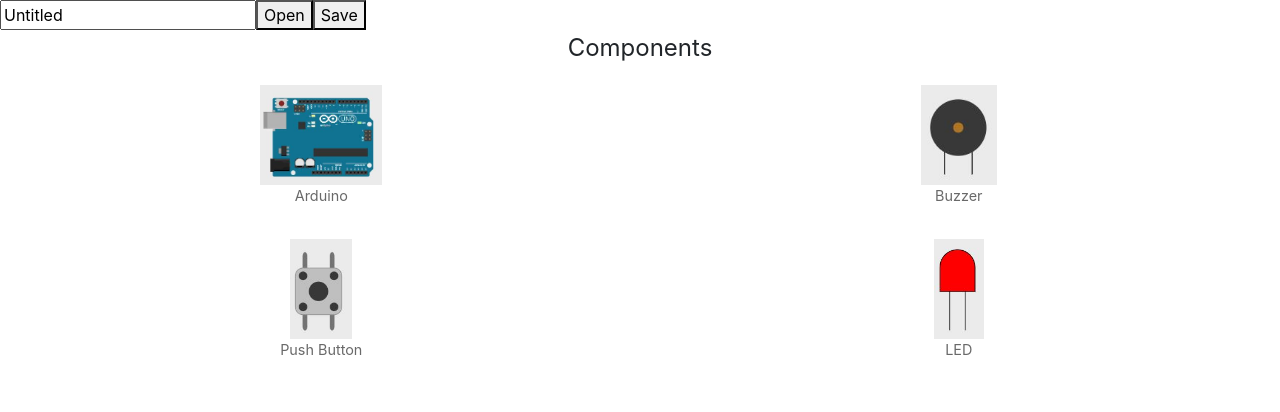
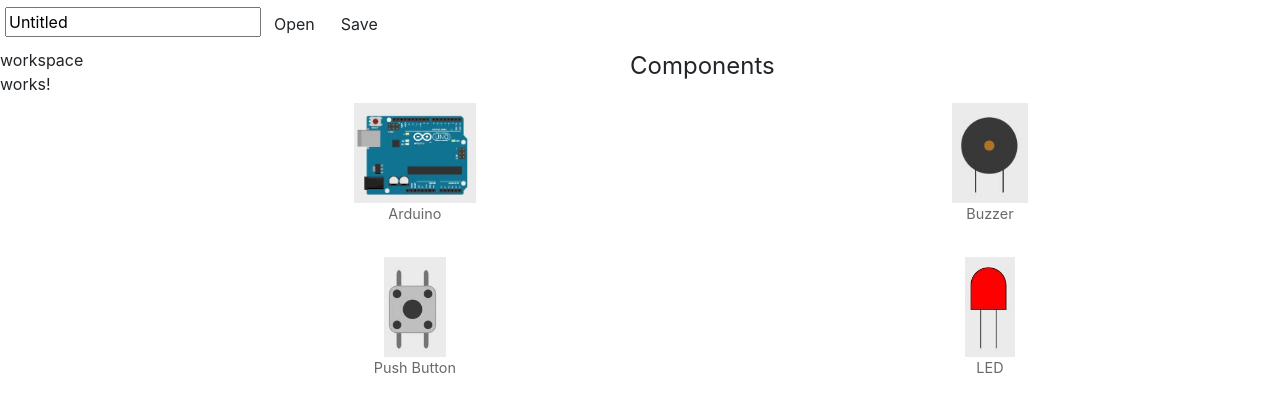
Before and after one commit to NavonilDas/ArduinoCircuitBuilder, an Angular app in the folder frontend/: page / in a window 1280 px wide. Shown: the top 412 px of the page. Built offline with nearby package versions, Linux system fonts and the light colour scheme.

Commit message:
Added a Workspace component and change few style in simulator

```diff
--- a/frontend/src/app/app.module.ts
+++ b/frontend/src/app/app.module.ts
@@ -8,13 +8,15 @@ import { AppComponent } from './app.component';
 import { LoginComponent } from './login/login.component';
 import { ProjectComponent } from './project/project.component';
 import { SimulatorComponent } from './simulator/simulator.component';
+import { WorkspaceComponent } from './workspace/workspace.component';
 
 @NgModule({
   declarations: [
     AppComponent,
     LoginComponent,
     ProjectComponent,
-    SimulatorComponent
+    SimulatorComponent,
+    WorkspaceComponent
   ],
   imports: [
     BrowserModule,
--- a/frontend/src/app/simulator/simulator.component.html
+++ b/frontend/src/app/simulator/simulator.component.html
@@ -1,11 +1,12 @@
 <div>
-  <div>
-    <input type="text" name="title" value="Untitled">
-    <button (click)="openProject()">Open</button>
-    <button>Save</button>
+  <div style="background: #fff;padding: 5px;">
+    <input type="text" name="title" value="Untitled" id="project_title" (focusout)="onFocusOut($event)">
+    <button (click)="openProject()" class="btn">Open</button>
+    <button class="btn" (click)="saveProject(workspace)">Save</button>
   </div>
-  <div style="display: flex;"  onkeydown="return false;">
+  <div style="display: flex;" onkeydown="return false;">
     <div>
+      <app-workspace #workspace></app-workspace>
     </div>
     <div class="side-toolbox" style="width: 100%;">
       <label style="text-align: center;width: 100%;font-size: 1.5em;">Components</label>
--- a/frontend/src/app/simulator/simulator.component.ts
+++ b/frontend/src/app/simulator/simulator.component.ts
@@ -10,7 +10,7 @@ export class SimulatorComponent implements OnInit {
   constructor(private activatedRoute: ActivatedRoute) { }
 
   ngOnInit() {
-    this.activatedRoute.queryParams.subscribe(p =>{
+    this.activatedRoute.queryParams.subscribe(p => {
       console.log(p);
     })
   }
@@ -27,7 +27,12 @@ export class SimulatorComponent implements OnInit {
     eve.dataTransfer.setData("text", x);
     eve.dataTransfer.effectAllowed = "copyMove";
   }
-  saveProject(){
-
+  saveProject(e) {
+    console.log(e);
+  }
+  onFocusOut(evt) {
+    let el = evt.target;
+    if (el.value == "")
+      el.value = "Untitled";
   }
 }
--- /dev/null
+++ b/frontend/src/app/workspace/workspace.component.html
@@ -0,0 +1,3 @@
+<p>
+  workspace works!
+</p>
--- /dev/null
+++ b/frontend/src/app/workspace/workspace.component.ts
@@ -0,0 +1,15 @@
+import { Component, OnInit } from '@angular/core';
+
+@Component({
+  selector: 'app-workspace',
+  templateUrl: './workspace.component.html',
+  styleUrls: ['./workspace.component.css']
+})
+export class WorkspaceComponent implements OnInit {
+
+  constructor() { }
+
+  ngOnInit() {
+  }
+
+}
```
Also changed, not shown: frontend/src/app/workspace/workspace.component.css (added), 1 other file (tests, documents, lock files or other folders).
